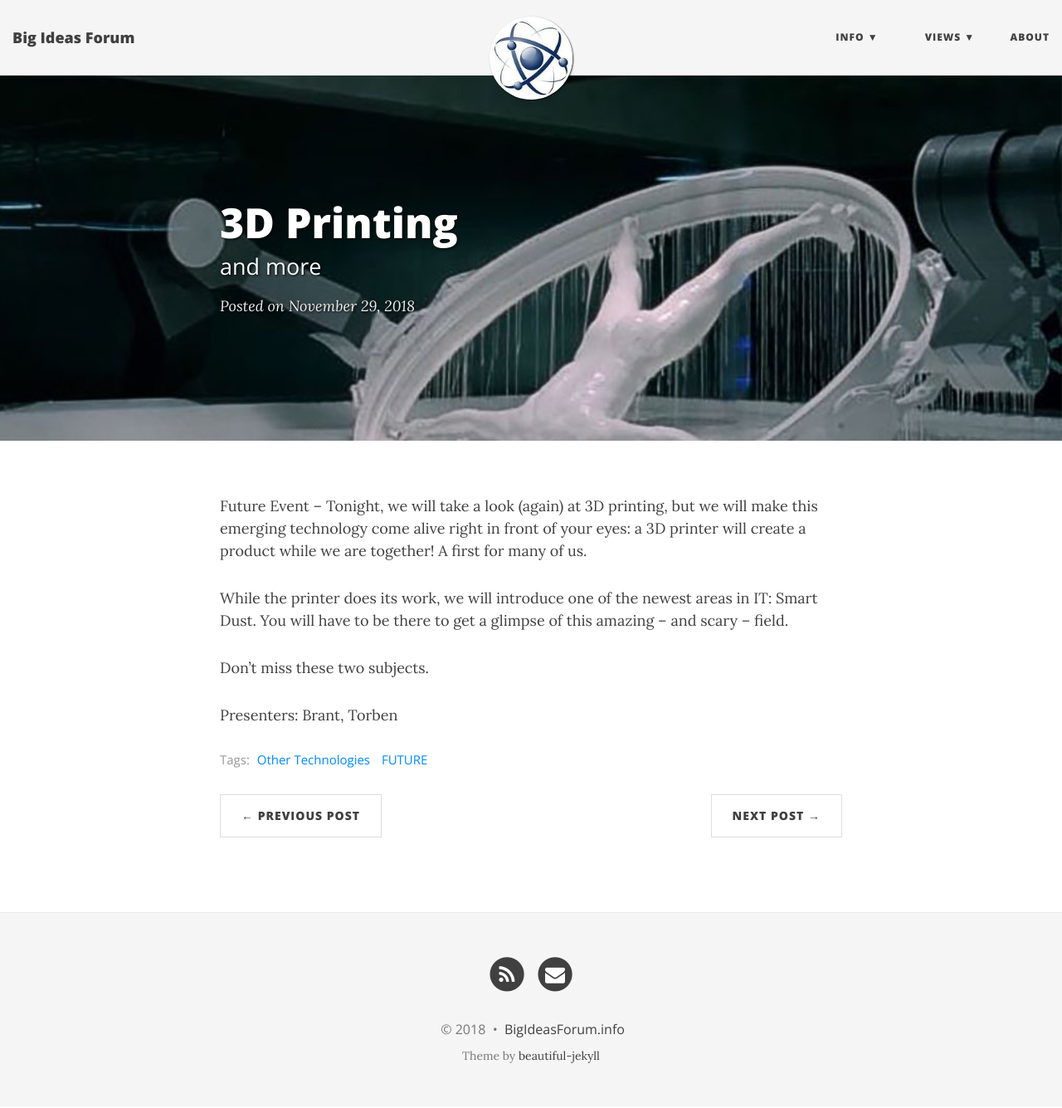
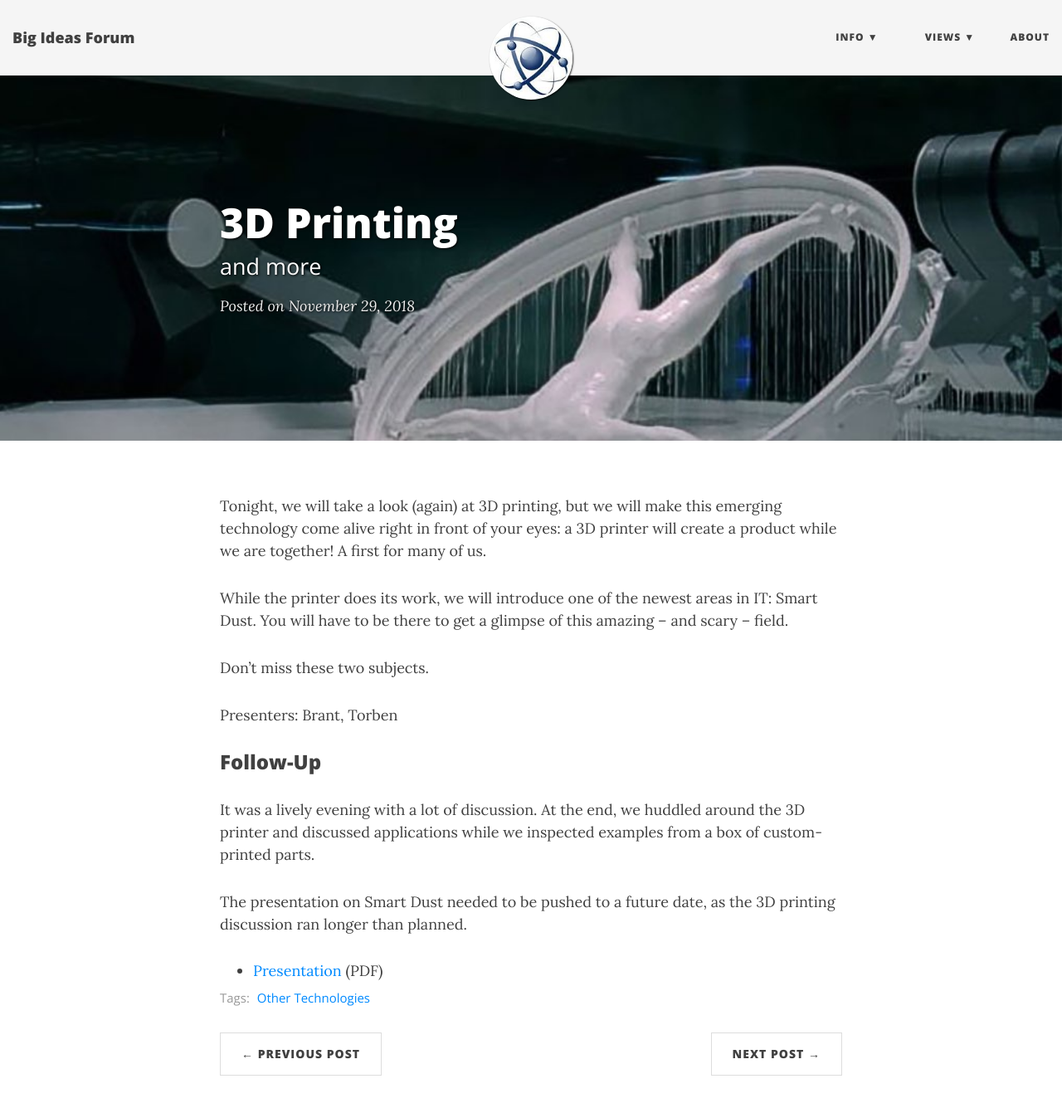
Before and after one commit to BigIdeasForum/bigideasforum.github.io, a Jekyll site: the page built from _posts/2018/2018-11-29-3D-printing.md, in a window 1280 px wide and 1400 px high. Shown: the top 1335 px of the window at 83% size. Built offline with Jekyll 4.4.1, drawn with Linux system fonts in a browser that asks for light colours; nearby versions of some CDN libraries.

Commit message:
Update 3D Printing presentation

```diff
--- a/_posts/2018/2018-11-29-3D-printing.md
+++ b/_posts/2018/2018-11-29-3D-printing.md
@@ -4,14 +4,22 @@ title:  3D Printing
 subtitle: and more
 date:   2018-11-29 19:00:00
 categories: Brant Torben
-tags: [Other Technologies, FUTURE]
+tags: [Other Technologies]
 bigimg: /img/3d-printing.jpg
 ---
 
-Future Event -- Tonight, we will take a look (again) at 3D printing, but we will make this emerging technology come alive right in front of your eyes: a 3D printer will create a product while we are together! A first for many of us.
+Tonight, we will take a look (again) at 3D printing, but we will make this emerging technology come alive right in front of your eyes: a 3D printer will create a product while we are together! A first for many of us.
 
 While the printer does its work, we will introduce one of the newest areas in IT: Smart Dust. You will have to be there to get a glimpse of this amazing -- and scary -- field.
 
 Don’t miss these two subjects.
 
 Presenters: Brant, Torben
+
+### Follow-Up
+
+It was a lively evening with a lot of discussion. At the end, we huddled around the 3D printer and discussed applications while we inspected examples from a box of custom-printed parts.
+
+The presentation on Smart Dust needed to be pushed to a future date, as the 3D printing discussion ran longer than planned.
+
+* [Presentation](/assets/present/2018/3d-printing.pdf) (PDF)
```
Also changed, not shown: 1 other file.
